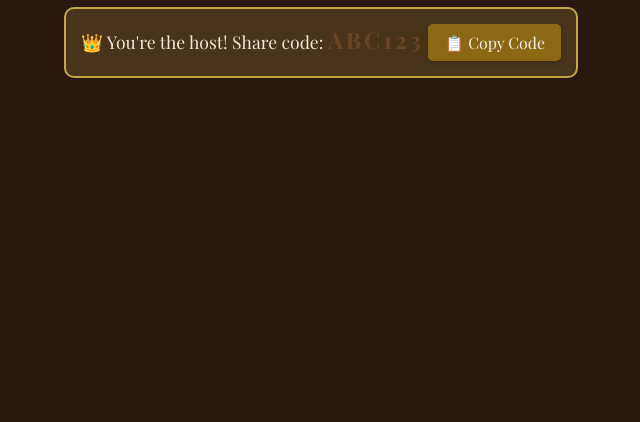
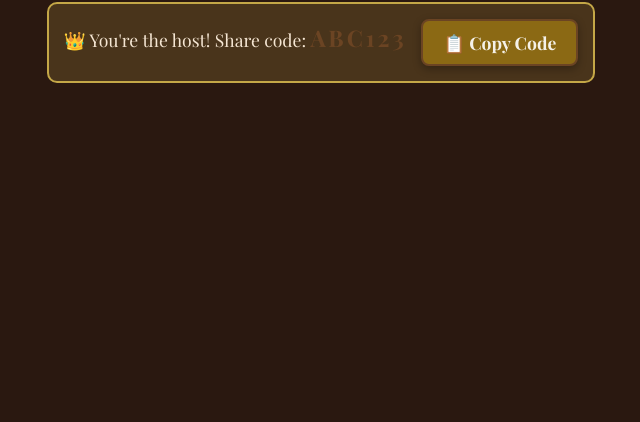
Before and after one commit to kaushikasemwal/vintage-photobooth, a website: page test-copy-button.html in a window 1280 px wide. Shown: the part 378-800 px from the top of the page, without its empty margins (319-959 px from the left). Drawn offline with nearby package versions, Linux system fonts and the light colour scheme.

Commit message:
Make copy button larger and more visible

```diff
--- a/styles.css
+++ b/styles.css
@@ -220,25 +220,28 @@ body {
 .btn-copy {
     background: #8b6914;
     color: #f5f1e8;
-    border: none;
-    padding: 8px 16px;
-    border-radius: 5px;
+    border: 2px solid #6b4423;
+    padding: 10px 20px;
+    border-radius: 8px;
     font-family: 'Playfair Display', serif;
-    font-size: 0.9em;
+    font-size: 1em;
+    font-weight: bold;
     cursor: pointer;
     transition: all 0.3s ease;
-    box-shadow: 0 2px 5px rgba(0, 0, 0, 0.2);
+    box-shadow: 0 3px 8px rgba(0, 0, 0, 0.3);
+    margin-left: 10px;
+    vertical-align: middle;
 }
 
 .btn-copy:hover {
     background: #6b4423;
     transform: translateY(-2px);
-    box-shadow: 0 4px 8px rgba(0, 0, 0, 0.3);
+    box-shadow: 0 5px 12px rgba(0, 0, 0, 0.4);
 }
 
 .btn-copy:active {
     transform: translateY(0);
-    box-shadow: 0 2px 3px rgba(0, 0, 0, 0.2);
+    box-shadow: 0 2px 5px rgba(0, 0, 0, 0.3);
 }
 
 .btn-copy.copied {
```
